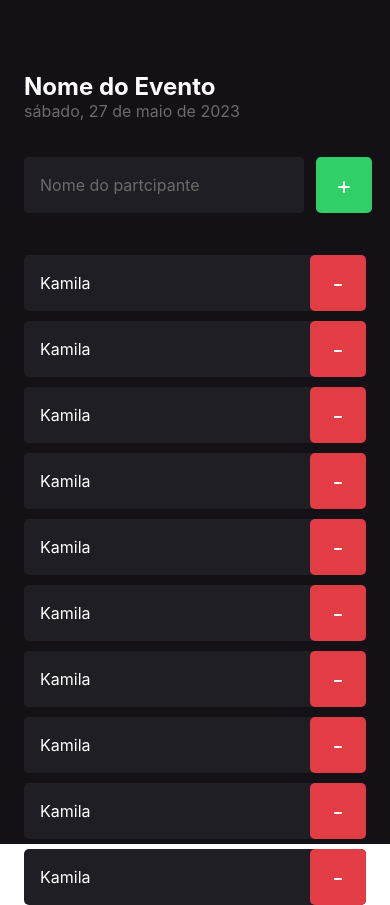
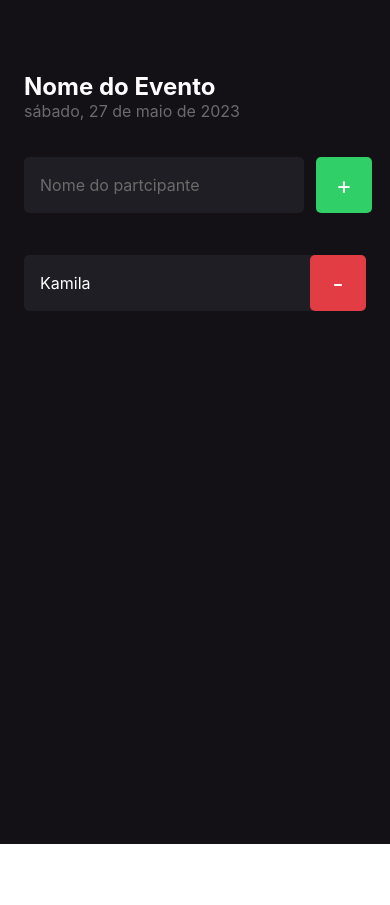
Before and after one commit to KamilaMattos/React-Native-Lista-de-Presenca, a React Native app: screen / in a window 390 px wide. After the commit the page ends 844 px from the top, so only its background shows below. Built offline with nearby package versions, Linux system fonts and the light colour scheme.

Commit message:
feature: making the participating component dynamic

```diff
--- a/src/components/Participant/index.tsx
+++ b/src/components/Participant/index.tsx
@@ -2,12 +2,17 @@ import { View, Text, TouchableOpacity } from "react-native"
 
 import { styles } from "./styles"
 
-export function Participant() {
+type Props = {
+  name: string
+  onRemove: () => void
+}
+
+export function Participant({ name, onRemove }: Props) {
   return (
     <View style={styles.container}>
-      <Text style={styles.name}>Kamila</Text>
+      <Text style={styles.name}>{name}</Text>
 
-      <TouchableOpacity style={styles.button}>
+      <TouchableOpacity style={styles.button} onPress={onRemove}>
         <Text style={styles.buttonText}>-</Text>
       </TouchableOpacity>
     </View>
--- a/src/screens/Home/index.tsx
+++ b/src/screens/Home/index.tsx
@@ -11,7 +11,11 @@ export function Home() {
   const formatDate = dateNow.format("dddd, DD [de] MMMM [de] YYYY")
 
   function handleAddParticipant() {
-    console.log("Add new participant")
+    console.log("Adicionou participante")
+  }
+
+  function handleRemoveParticipant() {
+    console.log("Removeu participante")
   }
 
   return (
@@ -31,16 +35,16 @@ export function Home() {
         </TouchableOpacity>
       </View>
 
-      <Participant />
-      <Participant />
-      <Participant />
-      <Participant />
-      <Participant />
-      <Participant />
-      <Participant />
-      <Participant />
-      <Participant />
-      <Participant />
+      <Participant name='Kamila' onRemove={handleRemoveParticipant} />
+      {/* <Participant name='Kamila' />
+      <Participant name='Kamila' />
+      <Participant name='Kamila' />
+      <Participant name='Kamila' />
+      <Participant name='Kamila' />
+      <Participant name='Kamila' />
+      <Participant name='Kamila' />
+      <Participant name='Kamila' />
+      <Participant name='Kamila' /> */}
     </View>
   )
 }
```
